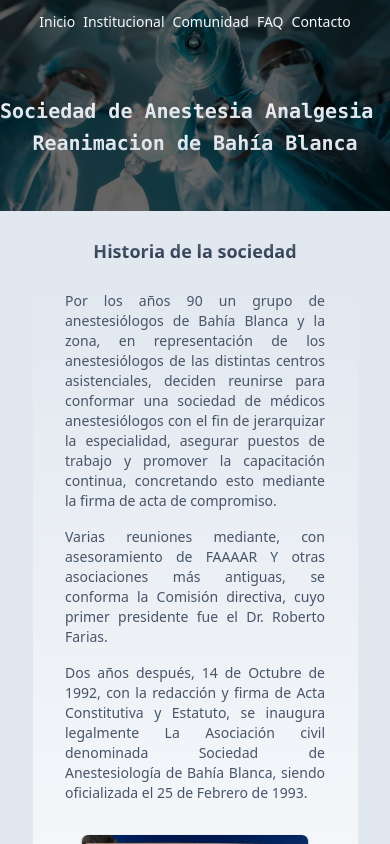
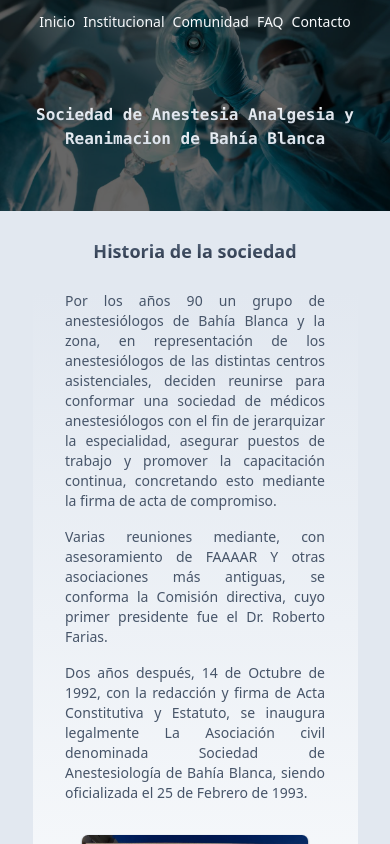
Before and after one commit to nottotem/saarbbweb, a React (Create React App) app: page / in a window 390 px wide. Shown: the top 844 px of the page. Built offline with nearby package versions, Linux system fonts and the light colour scheme.

Commit message:
header change

```diff
--- a/src/views/inicio.jsx
+++ b/src/views/inicio.jsx
@@ -50,10 +50,10 @@ function Inicio() {
             <Navbar />
           </div>
           <div className="flex flex-col items-center justify-center w-full h-4/5">
-            <h1 className="font-mono text-transparent text-xl md:text-3xl lg:text-5xl bg-clip-text bg-gradient-to-b from-slate-50 to-slate-300 font-bold h-8 md:h-16 lg:h-16">
+            <h1 className="font-mono text-transparent text-md md:text-3xl lg:text-5xl bg-clip-text bg-gradient-to-b from-slate-50 to-slate-300 font-bold h-6 md:h-16 lg:h-16">
               Sociedad de Anestesia Analgesia y
             </h1>
-            <h1 className="font-mono text-transparent text-xl md:text-3xl lg:text-4xl bg-clip-text bg-gradient-to-b from-slate-50 to-slate-300 font-bold">
+            <h1 className="font-mono text-transparent text-md md:text-3xl lg:text-4xl bg-clip-text bg-gradient-to-b from-slate-50 to-slate-300 font-bold">
               Reanimacion de Bahía Blanca
             </h1>
           </div>
```
